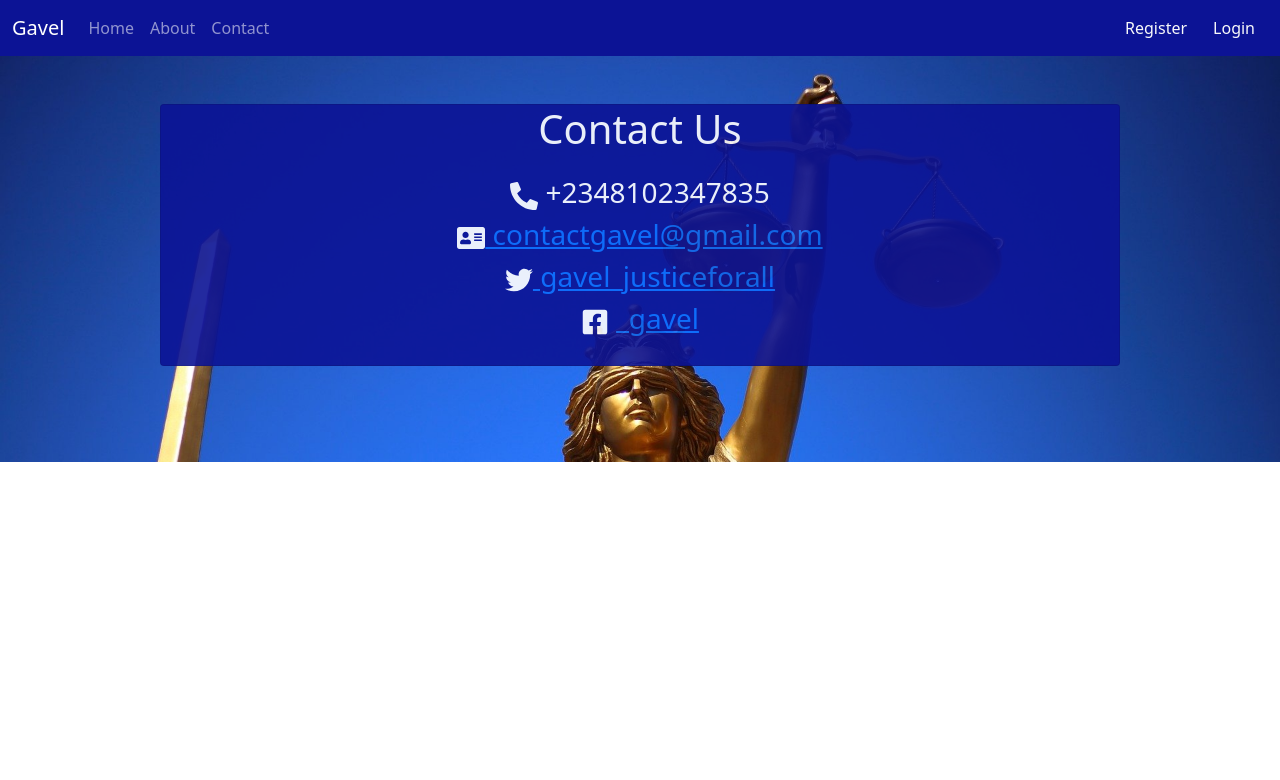
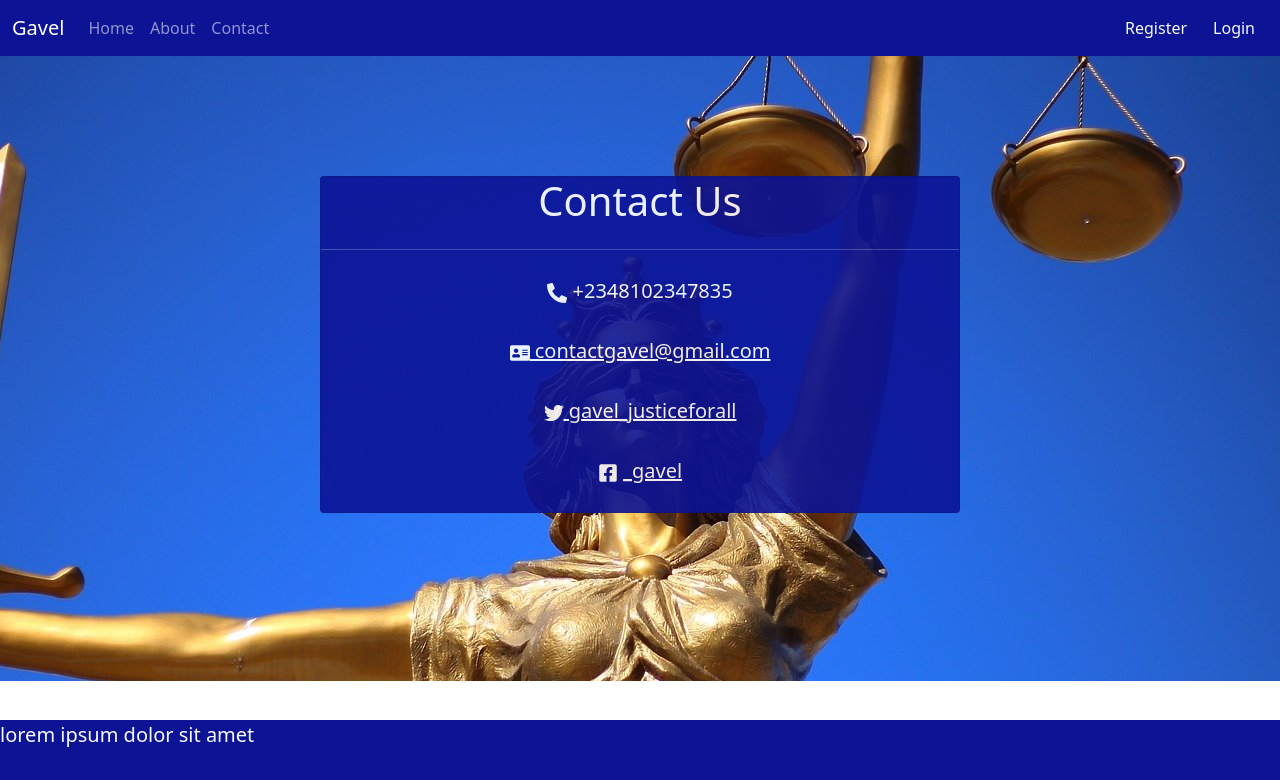
Before and after one commit to OyinDee/gavel, a React (Create React App) app: page /contact in a window 1280 px wide. Shown: the top 780 px of the page. Built offline with nearby package versions, Linux system fonts and the light colour scheme.

Commit message:
Added a footer

```diff
--- a/src/pages/About.css
+++ b/src/pages/About.css
@@ -12,3 +12,8 @@
     background-color: #0c1395;
     padding: 1em;
 }
+.footer{
+    position: fixed;
+    bottom: 0;
+    height: 4em;
+}
--- a/src/pages/About.js
+++ b/src/pages/About.js
@@ -18,6 +18,7 @@ const About = () => {
                 To connect potential clients with lawyers without going through stress. We aim to provide a platform where people can air their grievances and get heard.
             </div>
         </div>
+        <div className='w-100 footer fs-5 text text-light' style={{backgroundColor: '#0c1395'}}> lorem ipsum dolor sit amet</div>
     </div>
     )
 }
--- a/src/pages/Contact.css
+++ b/src/pages/Contact.css
@@ -1,11 +1,10 @@
 .c_container{
     background: url(/src/login_image_2.jpg) no-repeat center fixed;
-    background-size: cover;
-    padding-top: 3em;
-    padding-bottom: 3em;
+    background-size: covers;
+    padding-top: 7.5em;
+    padding-bottom: 7.5em;
 }
 #contact_container{
-    width: 30em;
     text-align: center;
     margin-left: auto;
     margin-right: auto;
@@ -14,3 +13,11 @@
     opacity: 0.9;
     background-color: #0c1395;
 }
+a:link{
+    color: white;
+}
+.footer{
+    position: fixed;
+    bottom: 0;
+    height: 4em;
+}
--- a/src/pages/Contact.js
+++ b/src/pages/Contact.js
@@ -9,23 +9,25 @@ import { Link } from 'react-router-dom';
 const Contact = () => {
   return (
     <div className="c_container">
-        <div className="w-75 card text-center" id='contact_container'>
+        <div className="w-50 card text-center" id='contact_container'>
             <h1 className='card-title'>Contact Us</h1>
+            <hr/>
             <div style={{padding: '10px', textAlign: 'center'}}>
-            <p className='fs-3 text'>
+            <p className='fs-5 text'>
             <FaPhoneAlt/> +2348102347835
             <br/>
-
-            <FaAddressCard/><Link to="/twitter"> contactgavel@gmail.com</Link>
             <br/>
-
+            <FaAddressCard/><Link to="/twitter">  contactgavel@gmail.com</Link>
+            <br/>
+            <br/>
             <FaTwitter/><Link to="/twitter"> gavel_justiceforall</Link>
             <br/>
-
+            <br/>
             <FaFacebookSquare/> <Link to="/twitter">_gavel</Link>
             </p>
         </div>
     </div>
+    <div className='w-100 footer fs-5 text text-light' style={{backgroundColor: '#0c1395'}}> lorem ipsum dolor sit amet</div>
     </div>
   )
 }
```
